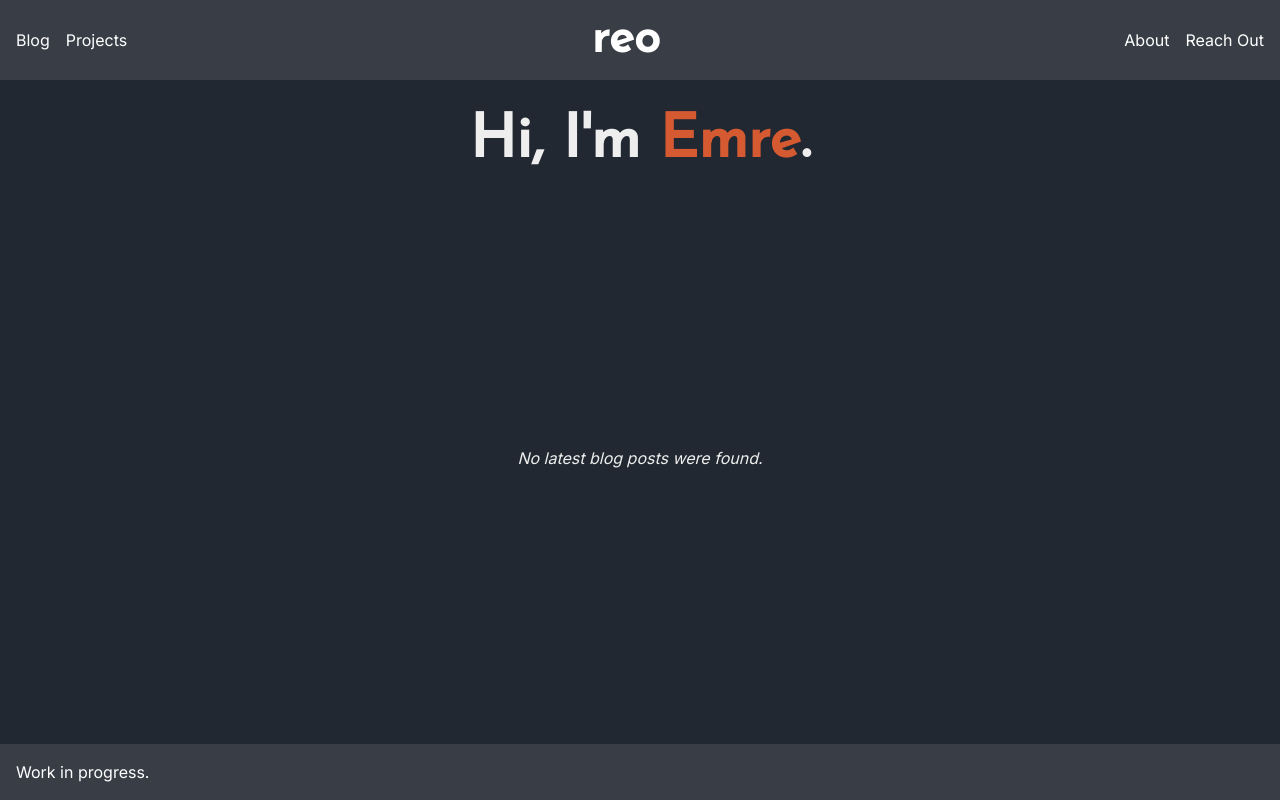
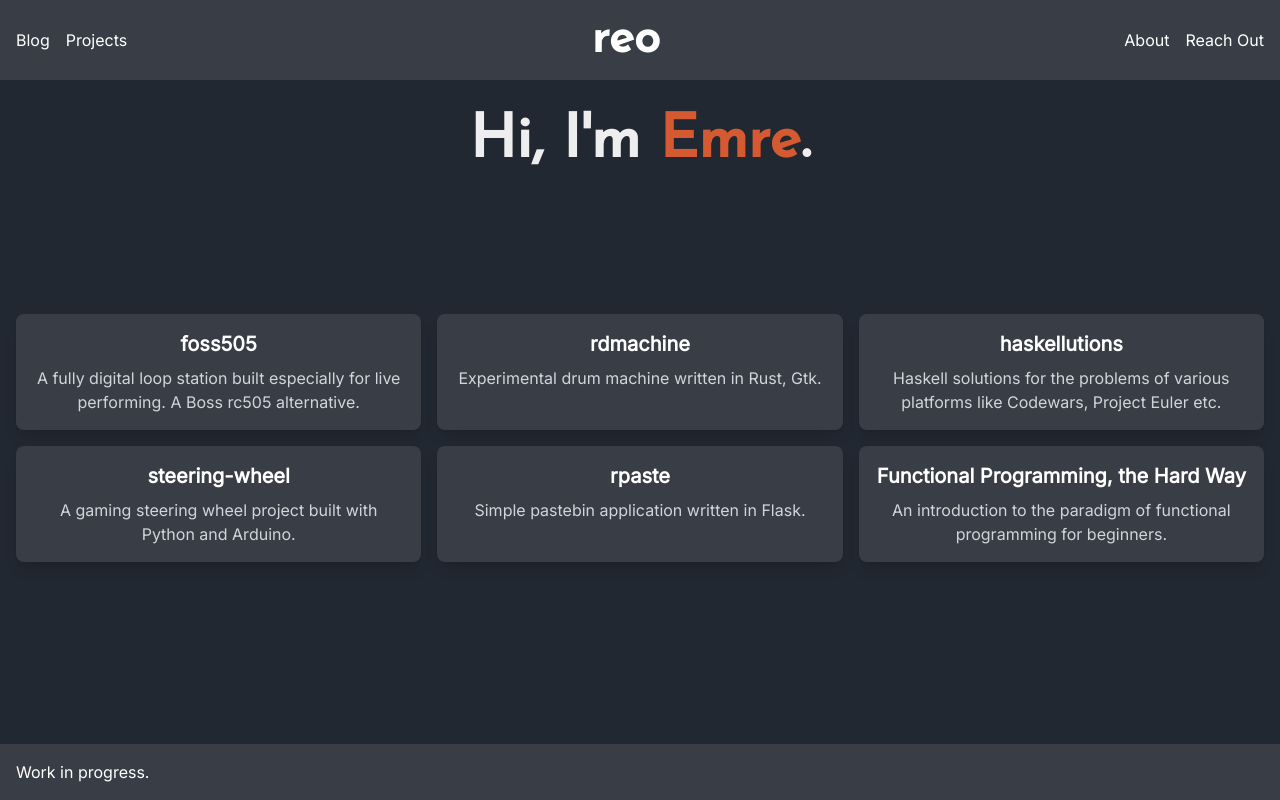
Before and after one commit to reo6/personal-website, a Next.js app: page / in a window 1280 px wide. Built offline with nearby package versions, Linux system fonts and the light colour scheme.

Commit message:
Create project cards for the homepage

```diff
--- a/app/page.js
+++ b/app/page.js
@@ -15,12 +15,78 @@ function LatestPosts() {
   </div>
 }
 
+const PROJECTS = [
+  {
+    id: 1,
+    title: "foss505",
+    description: "A fully digital loop station built especially for live performing. A Boss rc505 alternative.",
+    url: "https://github.com/reo6/foss505",
+  },
+  {
+    id: 2,
+    title: "rdmachine",
+    description: "Experimental drum machine written in Rust, Gtk.",
+    url: "https://github.com/reo6/rdmachine",
+  },
+  {
+    id: 3,
+    title: "haskellutions",
+    description: " Haskell solutions for the problems of various platforms like Codewars, Project Euler etc. ",
+    url: "https://github.com/reo6/haskellutions",
+  },
+  {
+    id: 4,
+    title: "steering-wheel",
+    description: "A gaming steering wheel project built with Python and Arduino.",
+    url: "https://github.com/reo6/steering-wheel",
+  },
+  {
+    id: 5,
+    title: "rpaste",
+    description: "Simple pastebin application written in Flask.",
+    url: "https://github.com/reo6/rpaste",
+  },
+  {
+    id: 6,
+    title: "Functional Programming, the Hard Way",
+    description: "An introduction to the paradigm of functional programming for beginners.",
+    url: "https://reoco.de/functional-programming-the-hard-way/",
+  },
+
+]
+
+
+function ProjectCard({ title, description, url }) {
+  return (
+    <a href={url} target="_blank" rel="noopener noreferrer" className="block h-full">
+      <div className="shadow-lg rounded-lg p-4 bg-custom-sec transition duration-200 text-white h-full flex flex-col">
+        <div className="flex-grow">
+          <h2 className="text-xl font-bold mb-2">{title}</h2>
+          <p className="text-gray-300">{description}</p>
+        </div>
+      </div>
+    </a>
+  );
+};
+
+function Projects() {
+  return (
+    <div className="container mx-auto p-4 h-full flex flex-col justify-center align-center mb-10">
+      <div className="grid grid-cols-1 sm:grid-cols-2 md:grid-cols-3 gap-4">
+        {PROJECTS.map((card) => (
+          <ProjectCard key={card.id} {...card} />
+        ))}
+      </div>
+    </div>
+  );
+}
+
 export default function Home() {
   return (
     <main className="h-full text-center flex flex-col">
       <div className="text-center text-6xl font-bold mt-8 font-pacifico justify-self-start">Hi, I&apos;m <a href="/about" className="text-custom-pri">Emre</a>.</div>
 
-      <LatestPosts/>
+      <Projects/>
     </main>
   )
 }
```
